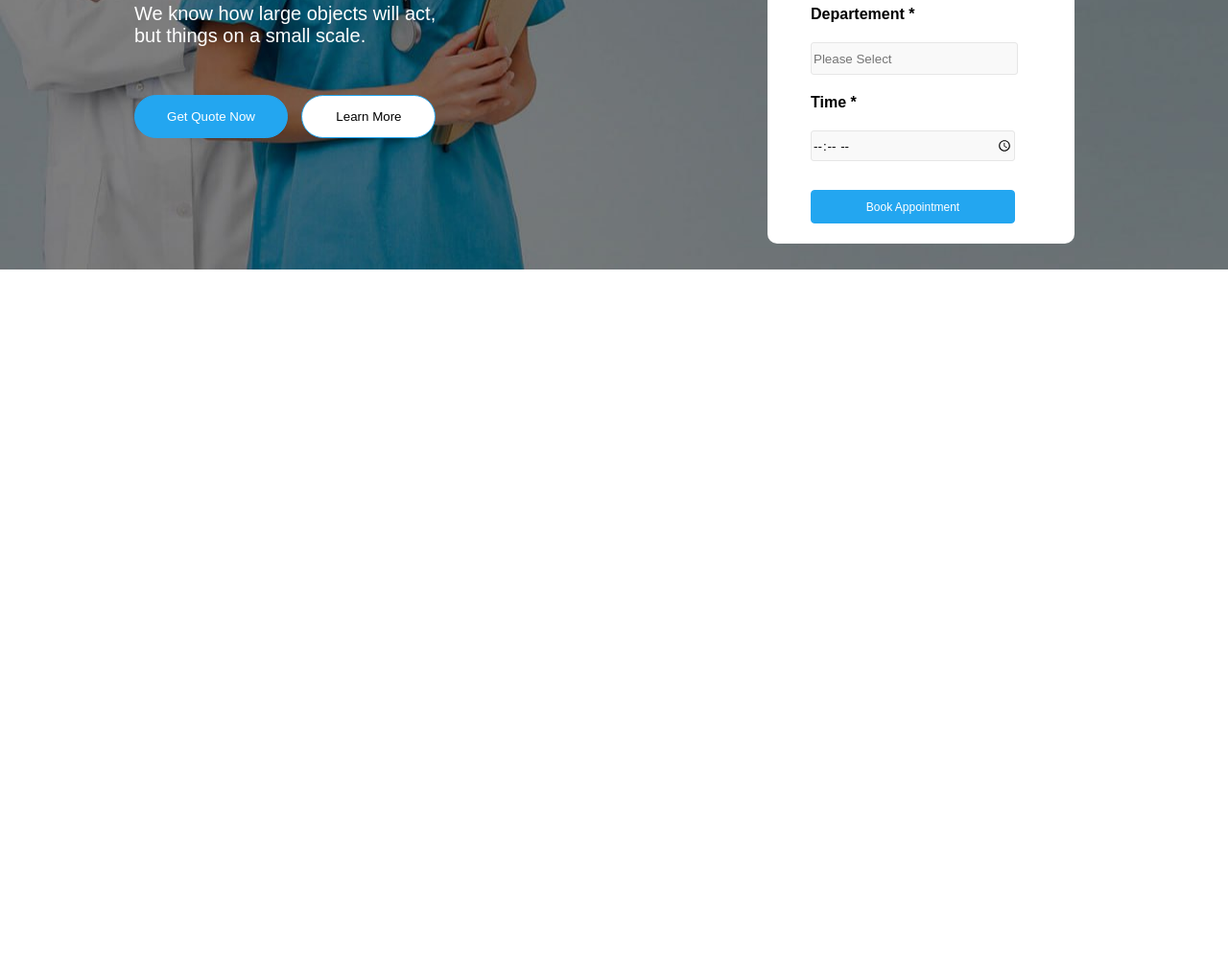
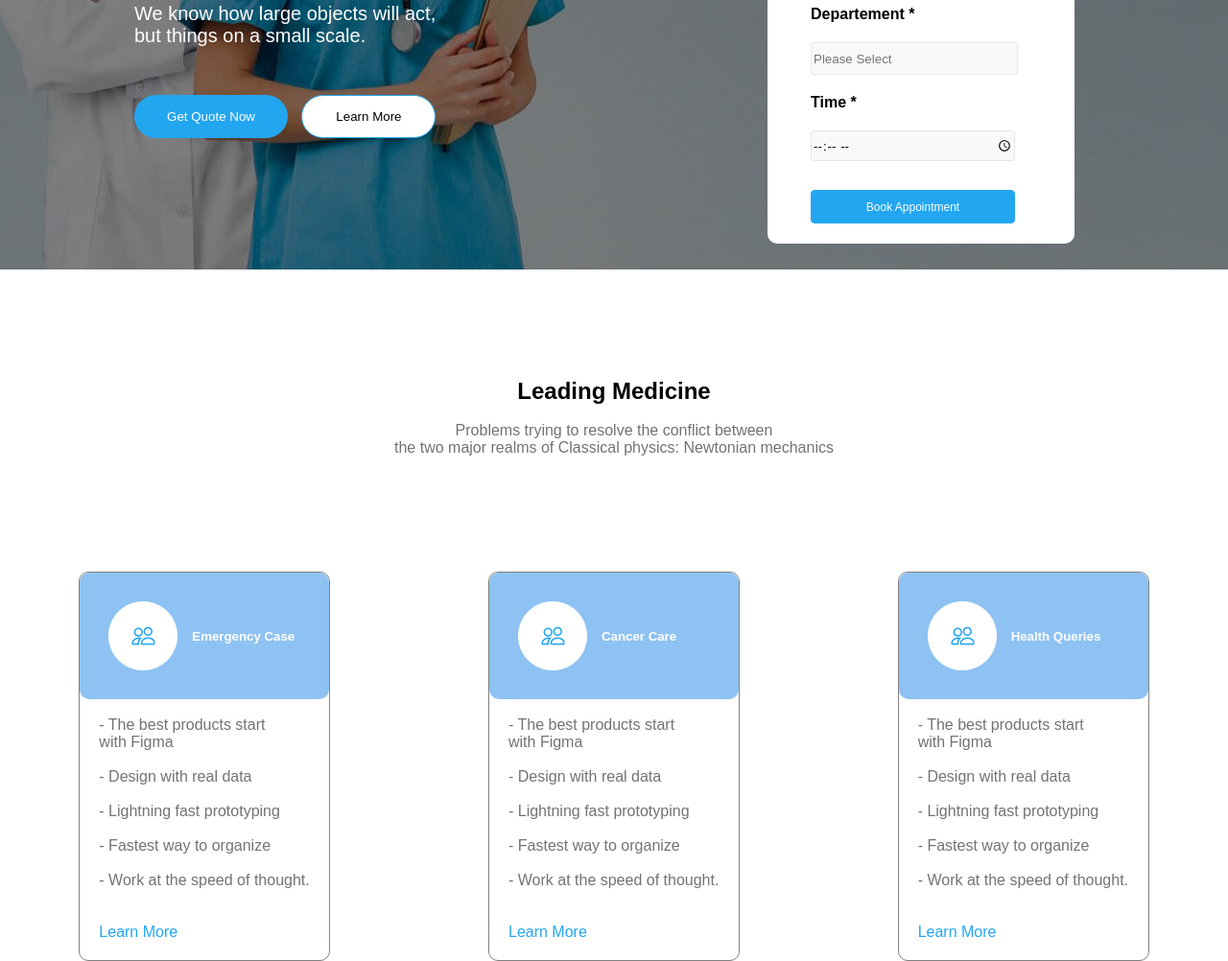
Before and after one commit to dxaylo-ux/week-1-home-5, a plain HTML site: page index.html in a window 1280 px wide. Shown: the part 469-1471 px from the top of the page at 96% size. Before the commit the page ends 800 px from the top, so only its background shows below. Drawn offline with Linux system fonts and the light colour scheme.

Commit message:
section2

```diff
--- a/class.css
+++ b/class.css
@@ -63,3 +63,34 @@
     margin-top: 10px;
     font-size: 12px;
 }
+.m4 {
+    display: flex;
+    gap: 15px;
+    align-items: center;
+    padding: 30px;
+    background-color: #8EC2F2;
+    border-radius: 10px;
+    color: white;
+    width: 200px;
+    margin-left: -20px;
+    margin-right: -20px;
+    margin-top: -20px;
+}
+.lead{
+    text-align: center;
+    margin-top: 250px;
+    margin-bottom: 80px;
+}
+.m5 {
+    padding: 20px;
+    border-radius: 10px;
+    border: 1px solid gray;
+}
+.m6 {
+    display: flex;
+    margin-top: 120px;
+    justify-content: space-around;
+}
+.m6 p{
+    color: #737373;
+}
--- a/index.html
+++ b/index.html
@@ -48,5 +48,77 @@
         </div>
     </section>
 
+
+    <section>
+
+          <div class="lead">
+        <h1>Leading Medicine</h1>
+        <br>
+        <p style="color: #737373;">Problems trying to resolve the conflict between <br> the two major realms of Classical physics: Newtonian mechanics </p>
+    </div>
+
+            <div class="m6">
+        <div class="m5">
+            <div class="m4">
+                <img src="img.png/icn-circle circle-md.png" alt="">
+                <h5>Emergency Case</h5>
+            </div>
+            <br>
+            <p>-  The best products start <br> with Figma</p>
+            <br>
+            <p>- Design with real data</p>
+            <br>
+            <p>- Lightning fast prototyping</p>
+            <br>
+            <p>- Fastest way to organize</p>
+            <br>
+            <p>- Work at the speed of thought.</p>
+            <br>
+            <br>
+            <p style="color: #23A6F0;">Learn More</p>
+        </div>
+        <div class="m5">
+            <div class="m4">
+                <img src="img.png/icn-circle circle-md.png" alt="">
+                <h5>Cancer Care</h5>
+            </div>
+            <br>
+            <p>-  The best products start <br> with Figma</p>
+            <br>
+            <p>- Design with real data</p>
+            <br>
+            <p>- Lightning fast prototyping</p>
+            <br>
+            <p>- Fastest way to organize</p>
+            <br>
+            <p>- Work at the speed of thought.</p>
+            <br>
+            <br>
+            <p style="color: #23A6F0;">Learn More</p>
+        </div>
+        <div class="m5">
+            <div class="m4">
+                <img src="img.png/icn-circle circle-md.png" alt="">
+                <h5>Health Queries</h5>
+            </div>
+            <br>
+            <p>-  The best products start <br> with Figma</p>
+            <br>
+            <p>- Design with real data</p>
+            <br>
+            <p>- Lightning fast prototyping</p>
+            <br>
+            <p>- Fastest way to organize</p>
+            <br>
+            <p>- Work at the speed of thought.</p>
+            <br>
+            <br>
+            <p style="color: #23A6F0;">Learn More</p>
+        </div>
+    </div>
+
+
+    </section>
+
 </body>
 </html>
```
Also changed, not shown: img.png/icn-circle circle-md.png (added).
